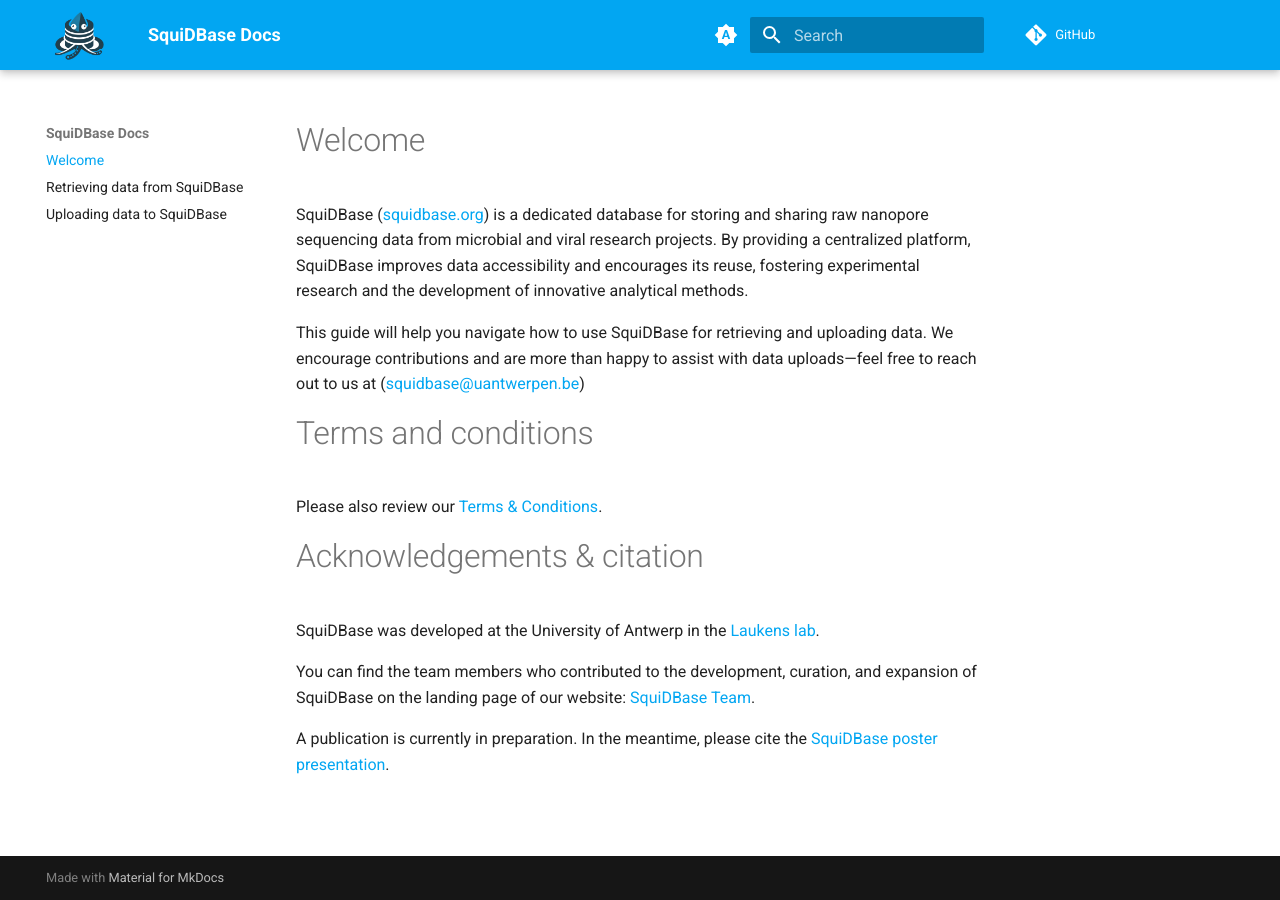
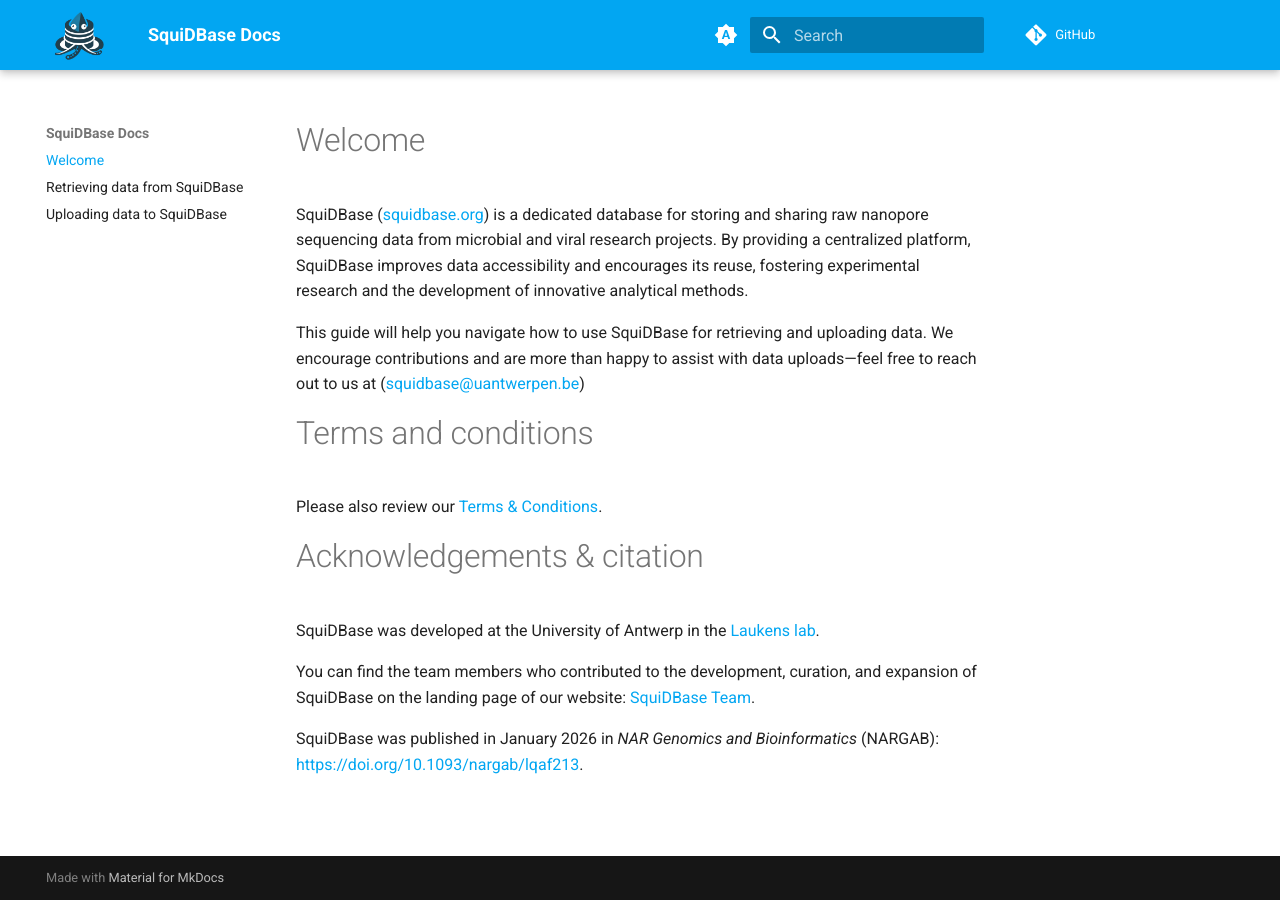
Before and after one commit to SquiDBase/docs, an MkDocs documentation site: the page built from docs/index.md, in a window 1280 px wide. Built offline with MkDocs 1.6.1 and Material for MkDocs 9.7.7, drawn with Linux system fonts in a browser that asks for light colours; comment, search, counter and statistics services are not loaded.

Commit message:
Update publication information in the index.md file

```diff
--- a/docs/index.md
+++ b/docs/index.md
@@ -16,4 +16,4 @@
 
 You can find the team members who contributed to the development, curation, and expansion of SquiDBase on the landing page of our website: [SquiDBase Team](https://squidbase.org/).
 
-A publication is currently in preparation. In the meantime, please cite the [SquiDBase poster presentation](https://f1000research.com/posters/13-1157).
+SquiDBase was published in January 2026 in *NAR Genomics and Bioinformatics* (NARGAB): [https://doi.org/10.1093/nargab/lqaf213](https://doi.org/10.1093/nargab/lqaf213).
```
